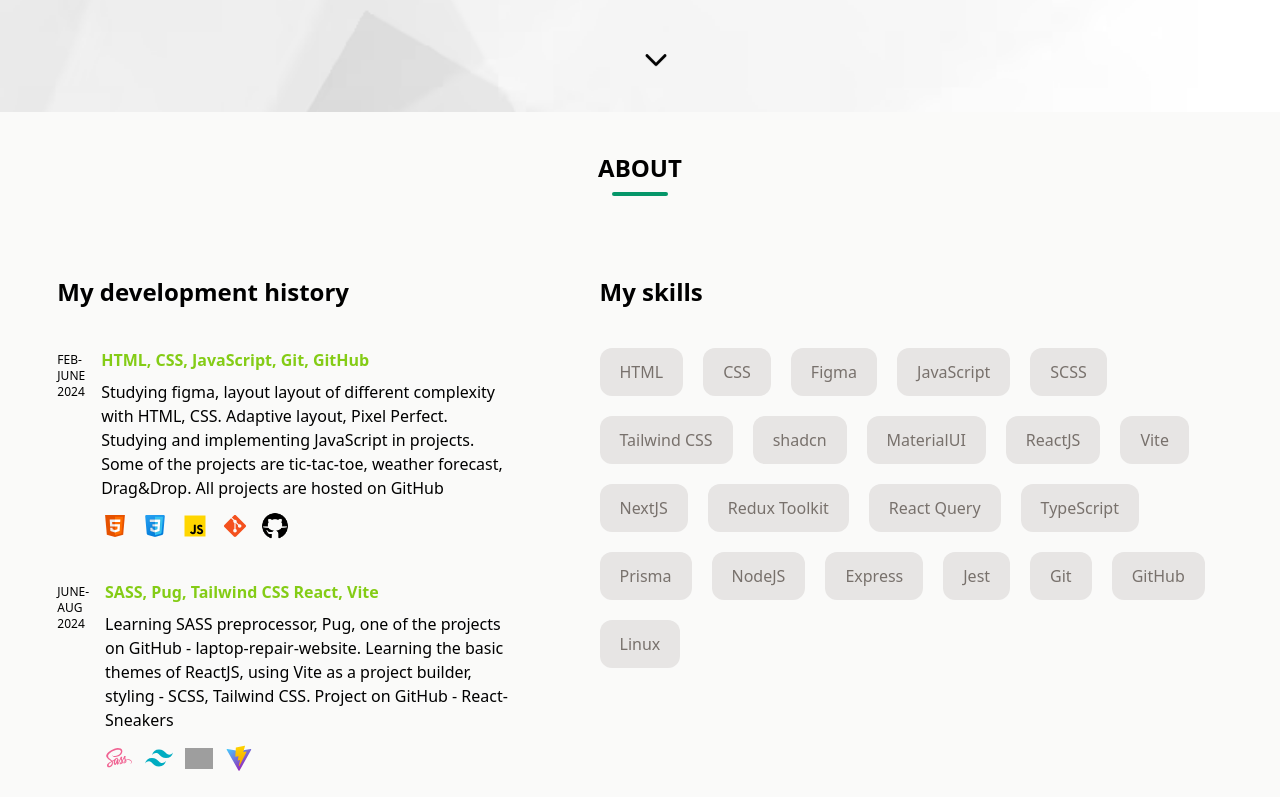
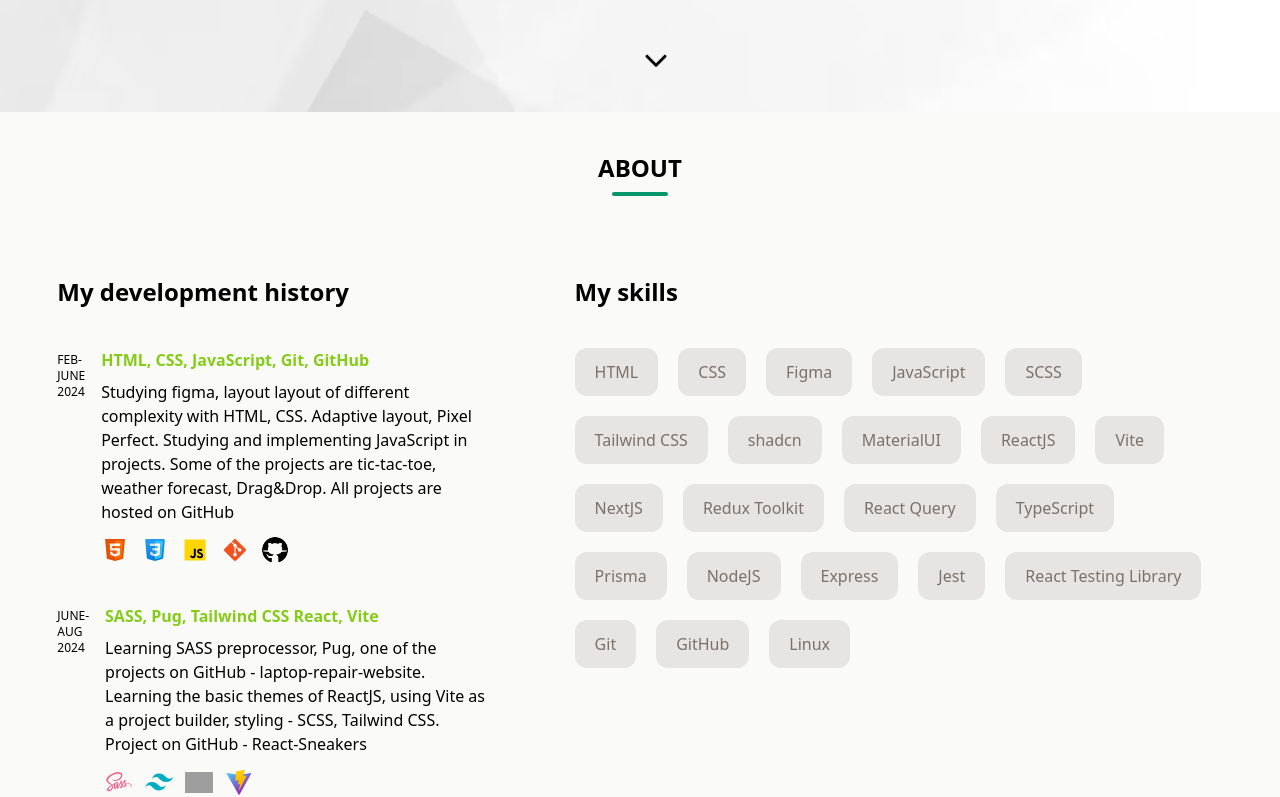
Before and after one commit to ValeriaPostylyakova/Portfolio, a React (Vite) app: page / in a window 1280 px wide. Shown: the part 688-1485 px from the top of the page. Built offline with nearby package versions, Linux system fonts and the light colour scheme; no server answers; grey boxes are pictures that could not be loaded.

Commit message:
измемение ссылок на социальные сети, добавление навыков

```diff
--- a/src/components/About/AboutSkill.ts
+++ b/src/components/About/AboutSkill.ts
@@ -17,6 +17,7 @@
     { title: 'NodeJS' },
     { title: 'Express' },
     { title: 'Jest' },
+    { title: 'React Testing Library' },
     { title: 'Git' },
     { title: 'GitHub' },
     { title: 'Linux' },
--- a/src/pages/Footer.tsx
+++ b/src/pages/Footer.tsx
@@ -27,7 +27,7 @@
                                 />
                             </a>
                             <a
-                                href="https://t.me/your_infinity888"
+                                href="https://t.me/valeria_postylyakova"
                                 target="_blank"
                             >
                                 <img
```
